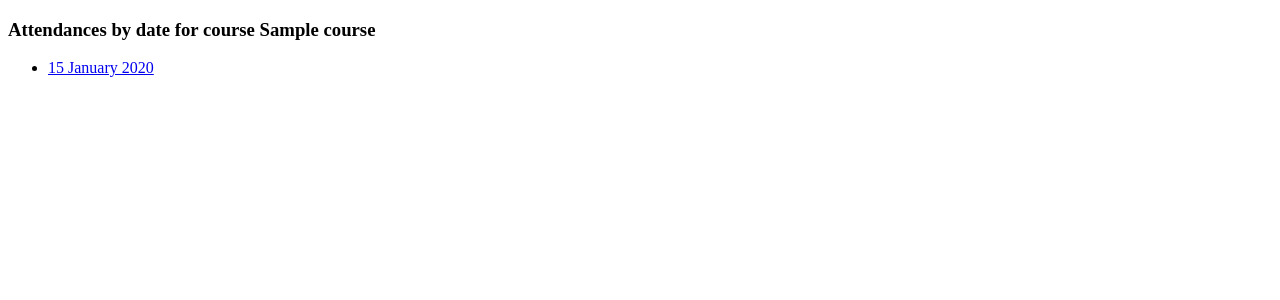
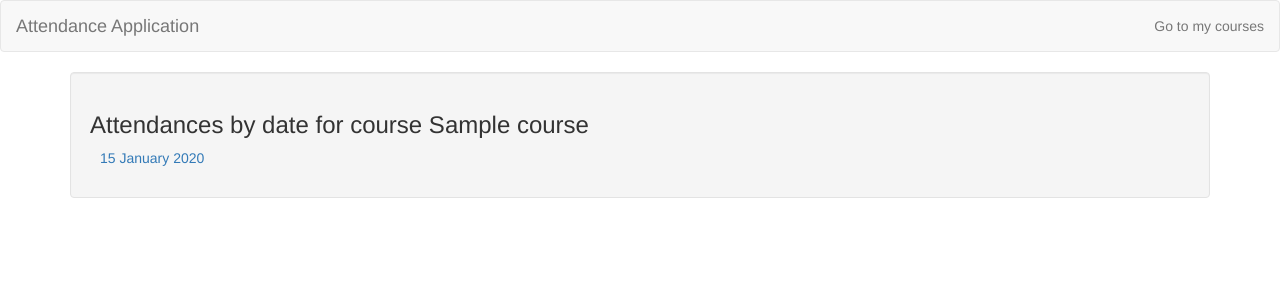
Before and after one commit to wilcus/attendance-django, a Django app: template attendances/templates/registered_dates.html in a window 1280 px wide. Shown: the top 300 px of the page. Run offline with Django 3.2, Linux system fonts and the light colour scheme; the template is opened without the code that fills it: most values are stand-ins (such as "Sample title", 1, 10 or a date in 2020); some libraries are stand-ins or nearby versions.

Commit message:
customizes template using bootstrap formats unorder list and list items added a nav bar with links to 'courses'

```diff
--- /dev/null
+++ b/attendance/static/css/styles.css
@@ -0,0 +1,7 @@
+/*base*/
+ul{
+  padding-left: 10px;
+}
+li{
+  list-style-type: none;
+}
--- a/attendances/templates/base.html
+++ b/attendances/templates/base.html
@@ -1,19 +1,46 @@
+{% load staticfiles %}
+
 <!DOCTYPE html>
 <html lang="en">
 <head>
   <meta charset="UTF-8">
-  <title></title>
+  <meta name="viewport" content="width=device-width, initial-scale=1, maximum-scale=1, user-scalable=no">
+  <title>Attendance</title>
+  <link rel="stylesheet" href="{% static "bower_components/bootstrap/dist/css/bootstrap.min.css" %}">
+  <link rel="stylesheet" href="{% static "css/styles.css" %}">
 </head>
 <body>
+
+<nav class="navbar navbar-default">
+  <div class="container-fluid">
+    <div class="navbar-header">
+      <a class="navbar-brand" href="{% url 'courses' %}">
+        Attendance Application
+      </a>
+    </div>
+     <ul class="nav navbar-nav navbar-right">
+        <li><a href="{% url 'courses' %}">Go to my courses</a></li>
+    </ul>
+  </div>
+</nav>
+
+<div class="container">
+  <div class="row">
+    <div class="col-md-12">
+      <div class="well">
           {% if messages %}
-  <ul class="messages">
+          <ul class="messages alert alert-success">
             {% for message in messages %}
             <li{% if message.tags %} class="{{ message.tags }}"{% endif %}>{{ message }}</li>
             {% endfor %}
           </ul>
           {% endif %}
-
         {% block content %}
         {% endblock content %}
+      </div>
+    </div>
+  </div>
+</div>
+
 </body>
 </html>
```
Lines whose indentation alone changed are shown as unchanged.
